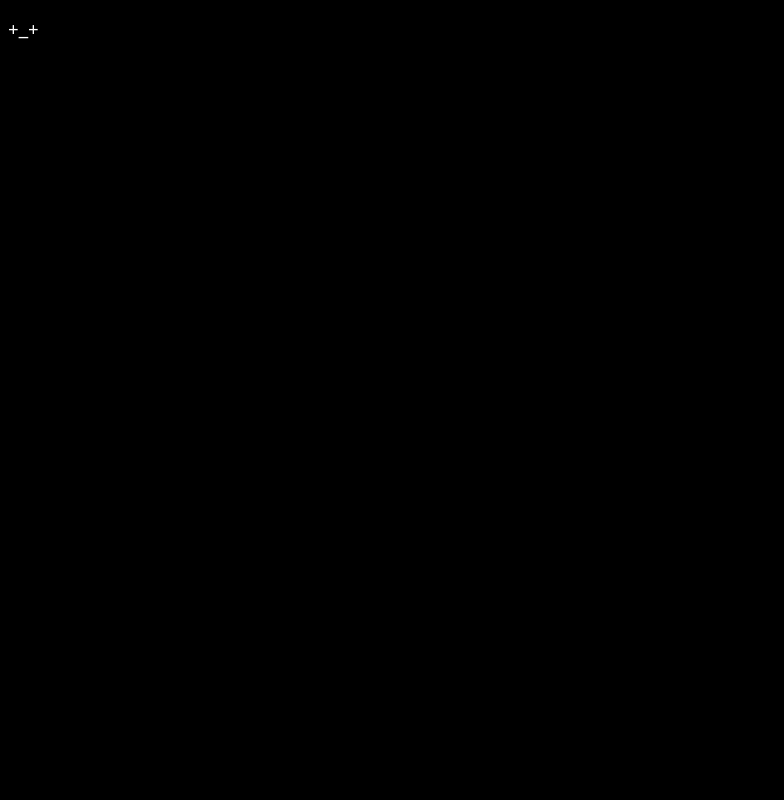
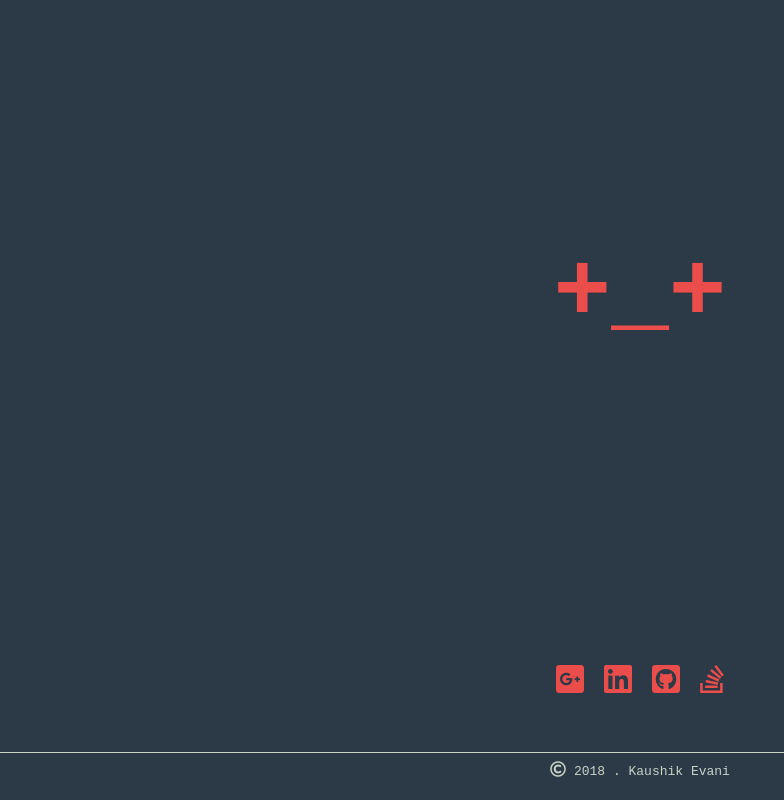
Before and after one commit to kaushik-evani/evani.xyz, a plain HTML site: page index.html in a window 1280 px wide. Shown: the whole page, without its empty margins (0-784 px from the left). Drawn offline with nearby package versions, Linux system fonts and the light colour scheme.

Commit message:
1st version of the site rolling out

```diff
--- /dev/null
+++ b/blinker.js
@@ -0,0 +1,29 @@
+$(function(){
+    var opened = '+_+';
+    var closed = '-_-';
+
+    var theX = $('#theX');
+
+    function close() {
+        theX.text(closed);
+    }
+
+    function open() {
+        theX.text(opened);
+        waitRandAndBlink()
+    }
+
+    function blink() {
+        close();
+        var rand =  Math.floor(Math.random() * (300 - 50 + 1)) + 50;
+        setTimeout(open, rand);
+    }
+
+    function waitRandAndBlink() {
+        var rand = Math.round(Math.random() * 10) * 500
+        console.log(rand);
+        setTimeout(blink, rand);
+    }
+
+    waitRandAndBlink();
+ });
--- a/index.html
+++ b/index.html
@@ -2,8 +2,20 @@
 <html>
   <head>
       <link rel="stylesheet" href="styles.css">
+      <link href="https://use.fontawesome.com/releases/v5.0.6/css/all.css" rel="stylesheet">
   </head>
   <body>
-    <h3>+_+</h3>
+    <h3 id="theX">+_+</h3>
   </body>
+  <footer>
+    <div id="links">
+      <a href="https://plus.google.com/+KaushikEvani" target="_blank"><i class="fab fa-google-plus-square fa-2x link"></i></a>
+      <a href="https://www.linkedin.com/in/kaushik-evani-1268b156/" target="_blank"><i class="fab fa-linkedin fa-2x link"></i></a>
+      <a href="https://github.com/kaushik-evani" target="_blank"><i class="fab fa-github-square fa-2x link"></i></a>
+      <a href="https://stackoverflow.com/users/5148395/kaushik-evani" target="_blank"><i class="fab fa-stack-overflow fa-2x link"></i></a>
+    </div>
+    <p class="crinfo">	<i class="far fa-copyright"></i> 2018 . Kaushik Evani</p>
+  </footer>
+  <script src="https://ajax.googleapis.com/ajax/libs/jquery/3.3.1/jquery.min.js"></script>
+  <script src="blinker.min.js"></script>
 </html>
--- a/styles.css
+++ b/styles.css
@@ -1,4 +1,63 @@
+html {
+    /* position: relative; */
+    min-height: 100%;
+}
+
 body {
-    background-color: black;
-    color: white;
+    background-color: #2C3A47;
+    color: #eb4d4b;
+    text-align: center;
+    height: 100vh;
+    width: 100vw;
+    display: inline-block;
+    margin: 0;
 }
+
+a, a:visited, a:hover, a:active{
+    color: inherit;
+    text-decoration: none;
+}
+
+footer {
+    /* background-color: orange; */
+    position: absolute;
+    left: 0;
+    bottom: 0;
+    /* height: 100px; */
+    width: 100%;
+    overflow:hidden;
+}
+
+#theX {
+    font-family: monospace;
+    font-size: calc(12vh);
+    text-align: center;
+    margin: 0;
+    width: 100%;
+    padding-top: calc(30vh);
+}
+
+#links {
+    /* font-family: monospace; */
+    /* font-size: 40px; */
+    text-align: center;
+    margin-top: 36px;
+    margin-bottom: 36px;
+    width: 100%;
+    display: inline-block;
+    text-align: center;
+    /* padding-top: calc(30vh); */
+}
+
+.link {
+    padding: 8px;
+}
+
+.crinfo {
+    padding: 8px;
+    border-top-width: 1px;
+    border-top-color: #CAD3C8;
+    border-top-style: groove;
+    color: #CAD3C8;
+    font-family: monospace;
+}
```
Also changed, not shown: blinker.min.js (added).
